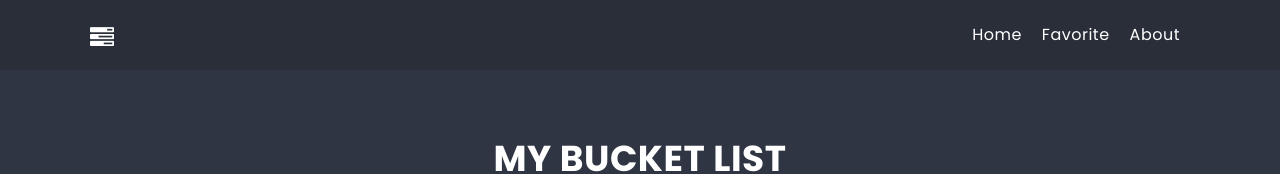
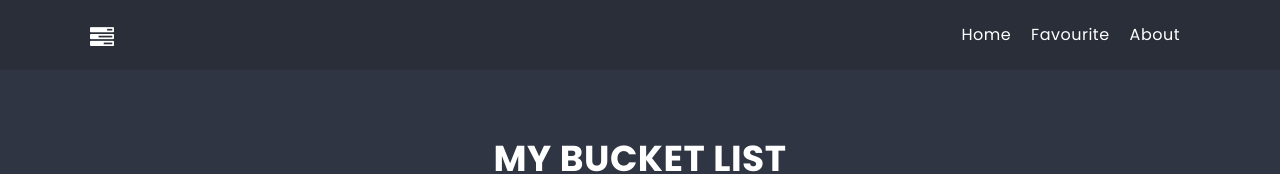
Before and after one commit to msedkiewicz/kodilla-module-15-to-do-app, a React (Create React App) app: page /favourite in a window 1280 px wide. Shown: the top 174 px of the page. Built offline with nearby package versions, Linux system fonts and the light colour scheme.

Commit message:
Add Favourite component; fix typo

```diff
--- a/src/components/NavBar/NavBar.js
+++ b/src/components/NavBar/NavBar.js
@@ -1,12 +1,10 @@
 import styles from "./NavBar.module.scss";
 import Container from "../Container/Container";
 import { Link } from "react-router-dom";
-import { BrowserRouter } from "react-router-dom";
 const NavBar = () => {
   return (
     <nav className={styles.navbar}>
       <Container>
-        <BrowserRouter>
           <div className={styles.navigation}>
           <i className={styles.icon + " fa fa-tasks"} aria-hidden="true"><Link to="/" /></ i>
             <ul>
@@ -14,14 +12,13 @@ const NavBar = () => {
                 <Link to="/">Home</Link>
               </li>
               <li>
-                <Link to="/favorite">Favorite</Link>
+                <Link to="/favourite">Favourite</Link>
               </li>
               <li>
                 <Link to="/about">About</Link>
               </li>
             </ul>
           </div>
-        </BrowserRouter>
       </Container>
     </nav>
   );
--- a/src/index.js
+++ b/src/index.js
@@ -1,17 +1,20 @@
-import ReactDOM from 'react-dom';
-import React from 'react';
-import { Provider } from 'react-redux';
-import store from './redux/store'
-import App from './App';
-import './styles/normalize.scss';
-import './styles/global.scss';
-import 'font-awesome/css/font-awesome.min.css';
+import ReactDOM from "react-dom";
+import React from "react";
+import { Provider } from "react-redux";
+import store from "./redux/store";
+import App from "./App";
+import "./styles/normalize.scss";
+import "./styles/global.scss";
+import "font-awesome/css/font-awesome.min.css";
+import { BrowserRouter } from "react-router-dom";
 
 ReactDOM.render(
   <React.StrictMode>
-    <Provider store={store}>
-      <App />
-    </Provider>
+    <BrowserRouter>
+      <Provider store={store}>
+        <App />
+      </Provider>
+    </BrowserRouter>
   </React.StrictMode>,
-  document.querySelector('#root')
+  document.querySelector("#root")
 );
```
Also changed, not shown: src/components/Favourite/Favourite.js (added, +16 -0 lines).
